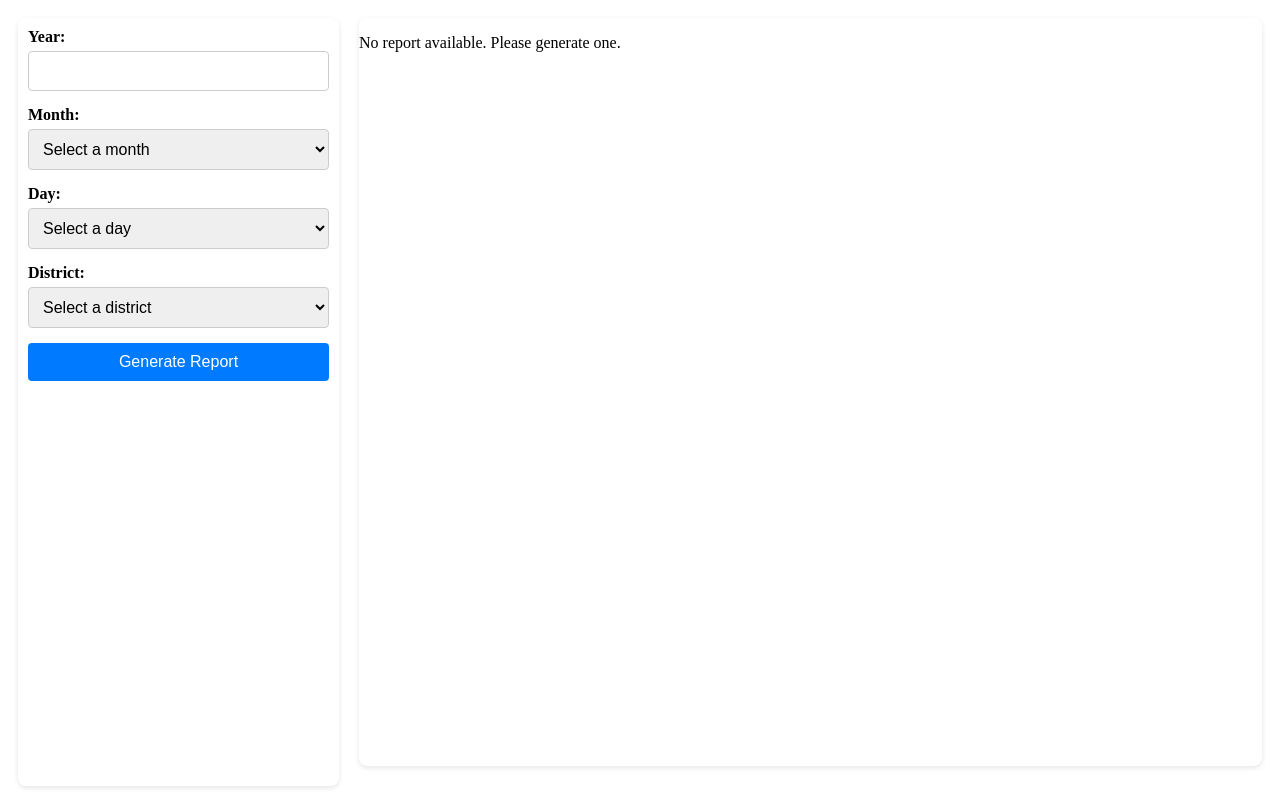
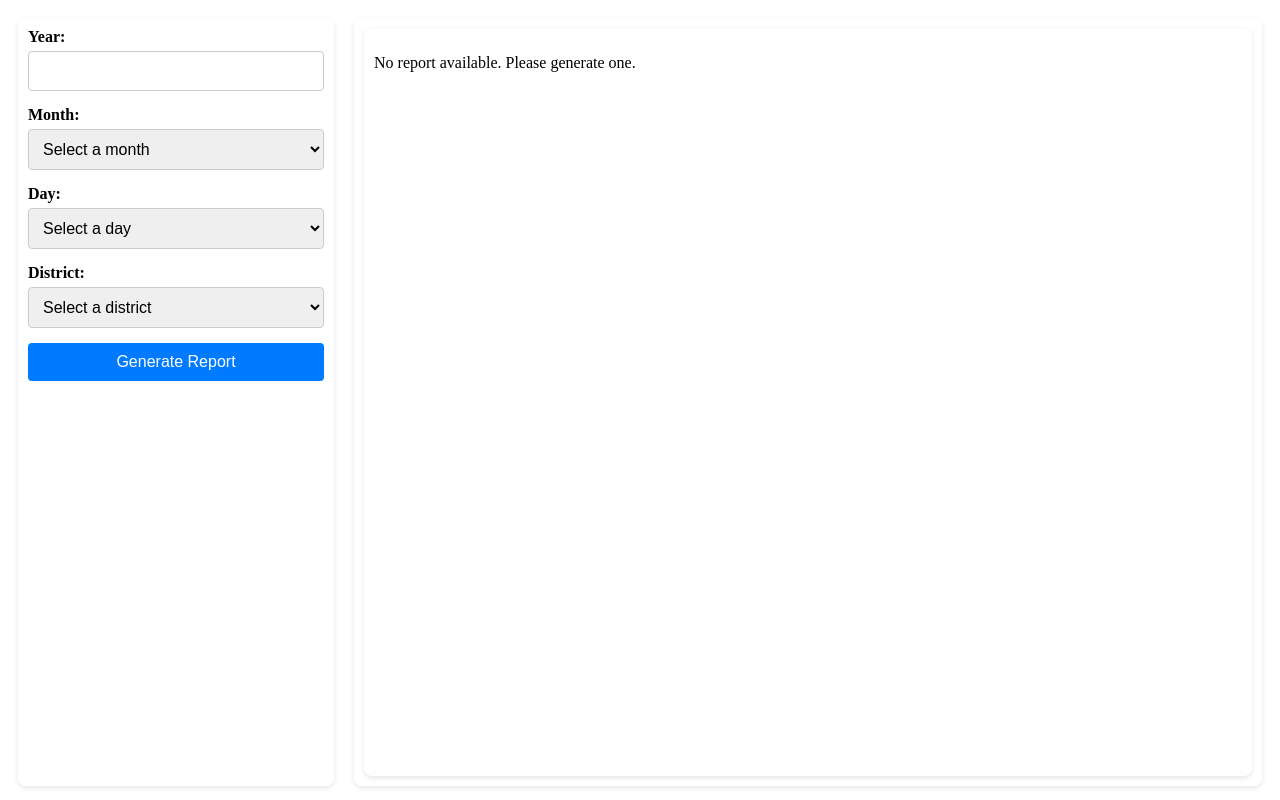
Before and after one commit to KashmeeraTT/ReportSystem4, a React (Create React App) app in the folder frontend/: page / in a window 1280 px wide. Built offline with nearby package versions, Linux system fonts and the light colour scheme.

Commit message:
padiing blobal report viewer

```diff
--- a/frontend/src/styles/global.css
+++ b/frontend/src/styles/global.css
@@ -67,7 +67,7 @@
     background-color: #ffffff;
     border-radius: 8px;
     box-shadow: 0 2px 5px rgba(0, 0, 0, 0.1);
-    padding: 0px;
+    padding: 10px;
     height: 100%; /* Ensure container height is defined */
     overflow: auto;
 }
```
